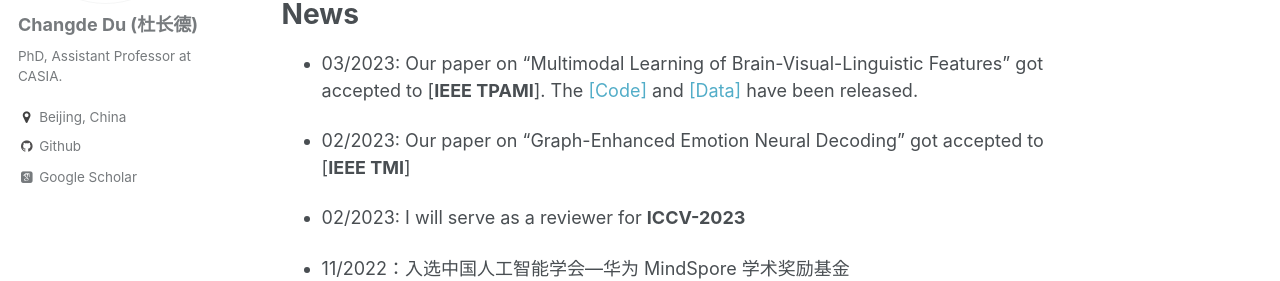
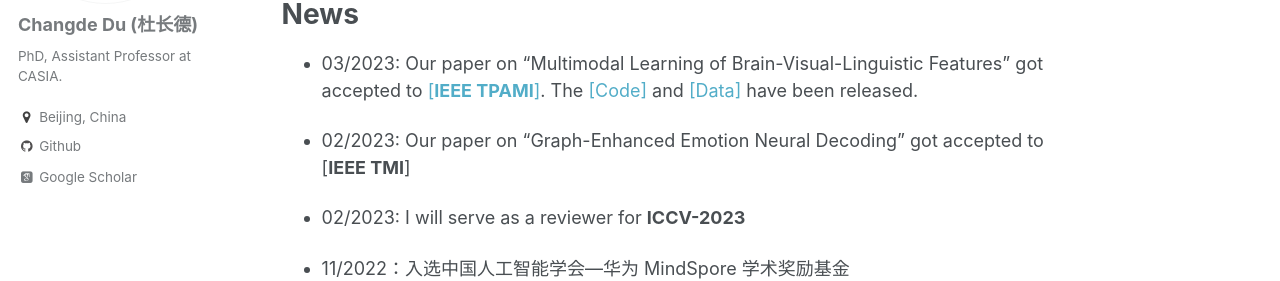
Before and after one commit to ChangdeDu/changdedu.github.io, a Jekyll site: the page built from _pages/about.md, in a window 1280 px wide and 900 px high, scrolled down 373 px. Shown: the part 207-488 px from the top of the window. Built offline with Jekyll 4.4.1, drawn with Linux system fonts in a browser that asks for light colours; some web fonts are replaced; part of the change alters nothing that is shown.

```diff
--- a/_pages/about.md
+++ b/_pages/about.md
@@ -19,7 +19,7 @@ My research interest broadly includes artificial intelligence, cognitive neurosc
 I have published 40+ research papers in top-tier AI/ML conferences and journals, including IEEE TPAMI/TNNLS/TMM/TMI, Information Fusion, Pattern Recognition, AAAI, KDD, IJCAI, ACMMM, UAI etc. I won the Best Paper Runner-Up Award in IEEE ICME 2019.
 
 # News
-- 03/2023: Our paper on "Multimodal Learning of Brain-Visual-Linguistic Features" got accepted to [**IEEE TPAMI**]. The [[Code]](https://github.com/ChangdeDu/BraVL) and [[Data]](https://figshare.com/articles/dataset/BraVL/17024591) have been released.
+- 03/2023: Our paper on "Multimodal Learning of Brain-Visual-Linguistic Features" got accepted to [[**IEEE TPAMI**]](https://arxiv.org/abs/2210.06756). The [[Code]](https://github.com/ChangdeDu/BraVL) and [[Data]](https://figshare.com/articles/dataset/BraVL/17024591) have been released.
 
 - 02/2023: Our paper on "Graph-Enhanced Emotion Neural Decoding" got accepted to [**IEEE TMI**]
 
```
